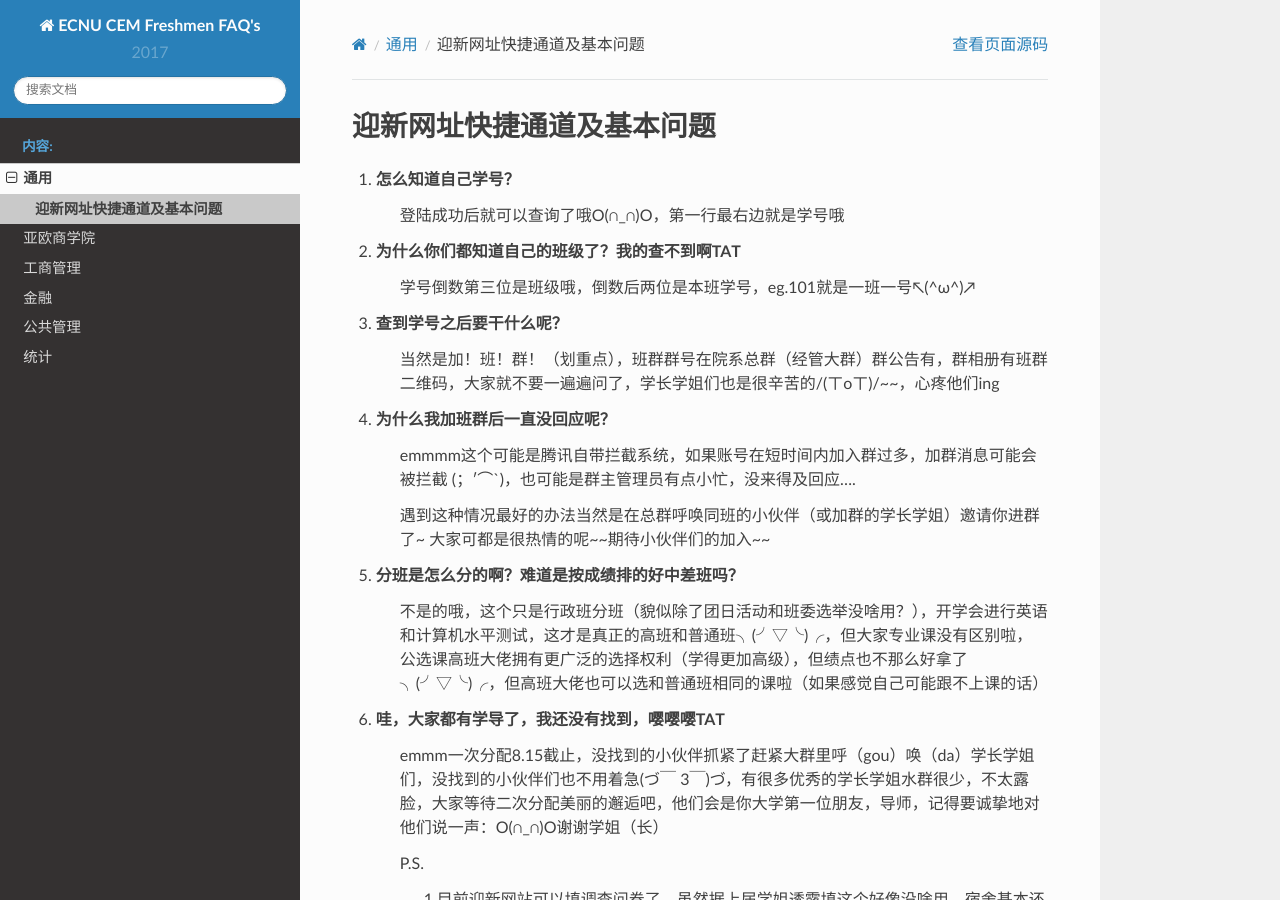
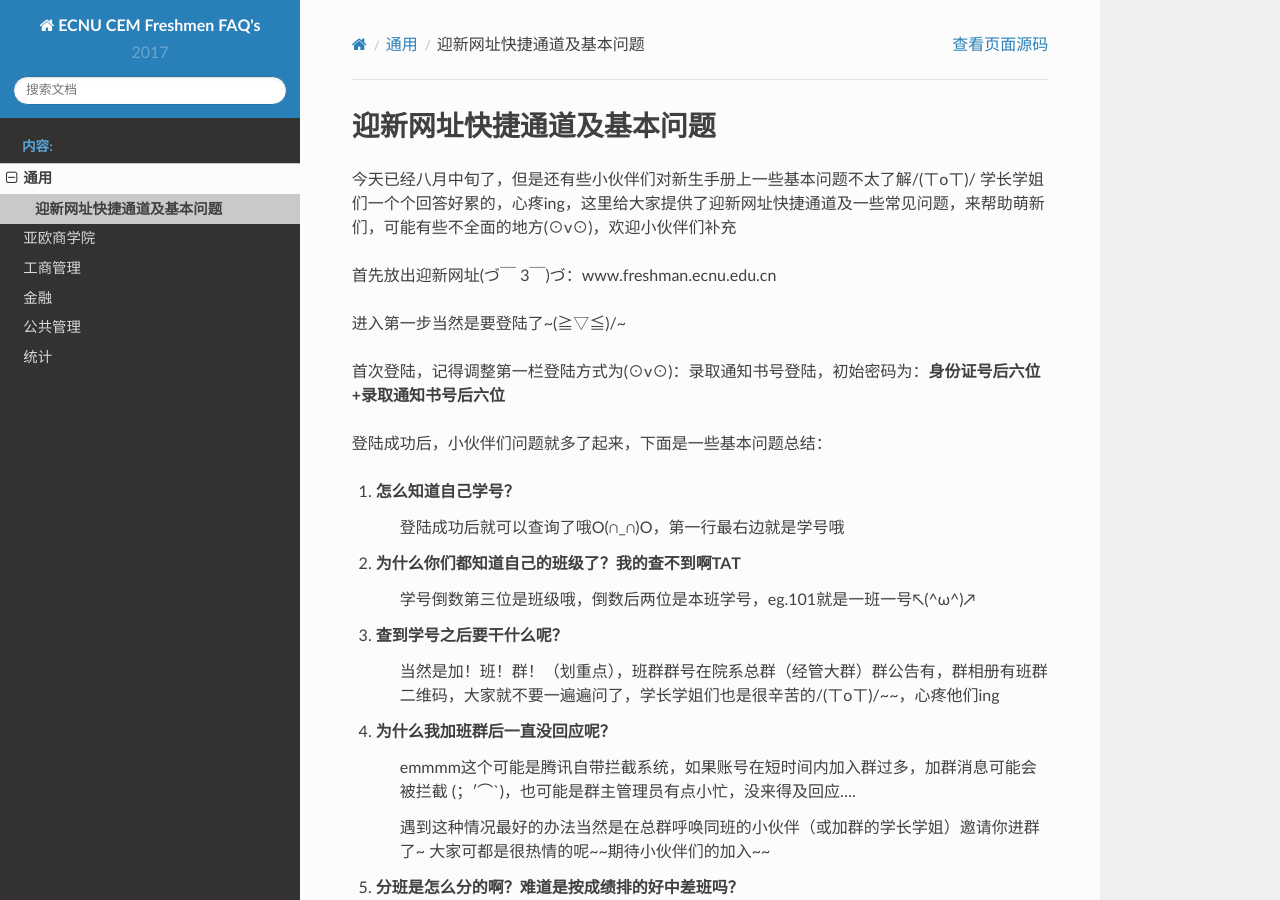
Before and after one commit to nalzok/ecnu-cem-faq, a Sphinx documentation site: the page built from source/general/basic.rst, in a window 1280 px wide and 900 px high. Built offline with Sphinx 7.4.7 and the Read the Docs theme 2.0.0, drawn with Linux system fonts in a browser that asks for light colours.

Commit message:
added missing content

```diff
--- a/source/general/basic.rst
+++ b/source/general/basic.rst
@@ -1,5 +1,16 @@
 迎新网址快捷通道及基本问题
 ==========================
+
+
+今天已经八月中旬了，但是还有些小伙伴们对新生手册上一些基本问题不太了解/(ㄒoㄒ)/ 学长学姐们一个个回答好累的，心疼ing，这里给大家提供了迎新网址快捷通道及一些常见问题，来帮助萌新们，可能有些不全面的地方(⊙v⊙)，欢迎小伙伴们补充
+
+首先放出迎新网址(づ￣ 3￣)づ：www.freshman.ecnu.edu.cn
+
+进入第一步当然是要登陆了~(≧▽≦)/~
+
+首次登陆，记得调整第一栏登陆方式为(⊙v⊙)：录取通知书号登陆，初始密码为：**身份证号后六位+录取通知书号后六位**
+
+登陆成功后，小伙伴们问题就多了起来，下面是一些基本问题总结：
 
 #. 怎么知道自己学号？
        登陆成功后就可以查询了哦O(∩_∩)O，第一行最右边就是学号哦
@@ -25,11 +36,11 @@
 #. 哇，大家都有学导了，我还没有找到，嘤嘤嘤TAT
        emmm一次分配8.15截止，没找到的小伙伴抓紧了赶紧大群里呼（gou）唤（da）学长学姐们，没找到的小伙伴们也不用着急(づ￣ 3￣)づ，有很多优秀的学长学姐水群很少，不太露脸，大家等待二次分配美丽的邂逅吧，他们会是你大学第一位朋友，导师，记得要诚挚地对他们说一声：O(∩_∩)O谢谢学姐（长）
 
-       P.S.
+P.S.
 
-           1.目前迎新网站可以填调查问卷了，虽然据上届学姐透露填这个好像没啥用，宿舍基本还是按学号来分，但不排除今年学校的人性化分配(^o^)/，小伙伴们还是快快去填吧
+    1.目前迎新网站可以填调查问卷了，虽然据上届学姐透露填这个好像没啥用，宿舍基本还是按学号来分，但不排除今年学校的人性化分配(^o^)/，小伙伴们还是快快去填吧
 
-           2.大家最好改一下初始密码，以防信息泄露哦(⊙v⊙)，目前也可以登录公共信息数据库
+    2.大家最好改一下初始密码，以防信息泄露哦(⊙v⊙)，目前也可以登录公共信息数据库
 
 
 emmmm，最后特别鸣谢热情解决我们问题的诸位学长学姐，尤其是温柔善良的粉粉⁄(⁄ ⁄•⁄ω⁄•⁄ ⁄)⁄
```
Also changed, not shown: README.md (+2 -2 lines), 5 other files.
